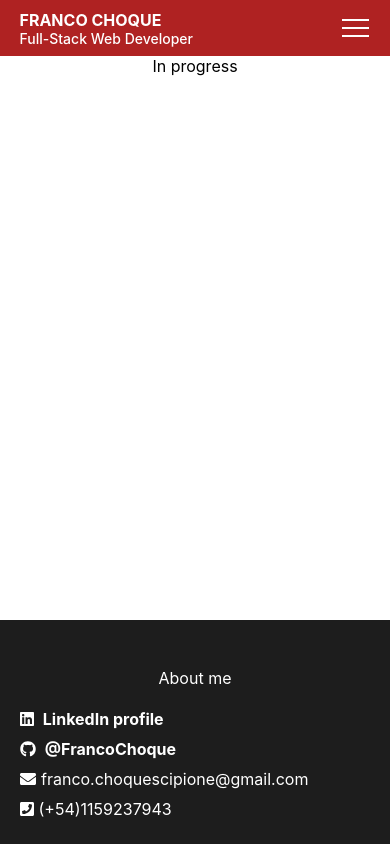
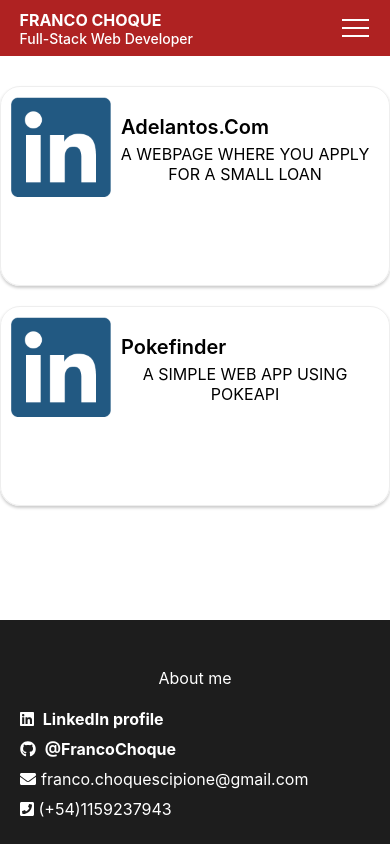
Before and after one commit to FrancoChoque/Curriculum-Vitae, a React (Create React App) app: page /portfolio in a window 390 px wide. Built offline with nearby package versions, Linux system fonts and the light colour scheme.

Commit message:
this is a commit

```diff
--- a/src/App.jsx
+++ b/src/App.jsx
@@ -1,22 +1,13 @@
 import React from 'react';
-import { BrowserRouter, Route, Switch } from 'react-router-dom';
+import { BrowserRouter } from 'react-router-dom';
 import './App.css';
-import Layout from './containers/Layout/Layout';
-import About from './components/About/About';
-import Portfolio from './components/Portfolio/Portfolio';
-import CV from './components/CV/CV';
+import Routes from './routes';
 
 function App() {
   return (
     <div className="App">
       <BrowserRouter>
-        <Switch>
-          <Route path="/cv" exact component={CV} />
-          <Layout>
-            <Route path="/" exact component={About} />
-            <Route path="/portfolio" exact component={Portfolio} />
-          </Layout>
-        </Switch>
+        <Routes />
       </BrowserRouter>
     </div>
   );
--- a/src/components/Navigation/Navbar/NavigationItem/NavigationItem.jsx
+++ b/src/components/Navigation/Navbar/NavigationItem/NavigationItem.jsx
@@ -4,14 +4,12 @@ import { NavLink, withRouter } from 'react-router-dom';
 import { NavHashLink } from 'react-router-hash-link';
 import styles from './NavigationItem.module.css';
 
-const NavigationItem = (props) => {
-  const {
-    children, hashLink, location, path,
-  } = props;
+const NavigationItem = props => {
+  const { children, hashLink, location, path } = props;
   return (
     <li className={styles.NavigationItem}>
       {hashLink ? (
-        <NavHashLink smooth to={`${location.pathname}#${path}`} activeClassName={styles.active} exact>
+        <NavHashLink smooth to={`${location.pathname}#${path}`} exact>
           {children}
         </NavHashLink>
       ) : (
--- /dev/null
+++ b/src/components/Portfolio/Item/Item.jsx
@@ -0,0 +1,30 @@
+import React from 'react';
+import PropTypes from 'prop-types';
+import styles from './Item.module.css';
+import asset from '../../../assets/linkedin.png';
+
+const Item = ({ description, link, name }) => (
+  <div className={styles.Item} role="presentation">
+    <div className={styles.CardContainer}>
+      <img src={asset} />
+      <div style={{ display: 'flex', flexDirection: 'column', width: '100%' }}>
+        <p className={styles.header}>{name}</p>
+        {description}
+      </div>
+    </div>
+  </div>
+);
+
+Item.propTypes = {
+  description: PropTypes.string,
+  link: PropTypes.string,
+  name: PropTypes.name,
+};
+
+Item.defaultProps = {
+  description: '',
+  link: '',
+  name: '',
+};
+
+export default Item;
--- /dev/null
+++ b/src/components/Portfolio/Item/Item.module.css
@@ -0,0 +1,69 @@
+.Item {
+  width: 600px;
+  height: 200px;
+  transition: transform 0.2s; /* Animation */
+  box-shadow: 0 2px 3px #cccccc;
+  padding: 10px;
+  margin: 10px auto;
+  box-sizing: border-box;
+  border-radius: 20px;
+  text-transform: uppercase;
+}
+
+.CardContainer {
+  display: flex;
+  flex-direction: row;
+  align-items: center;
+}
+
+.CardContainer img {
+  height: 175px;
+}
+
+.header {
+  text-align: start;
+  font-size: 30px;
+  font-weight: 600;
+  text-transform: capitalize;
+  margin: 5px 10px;
+}
+
+.StatsContainer {
+  display: flex;
+  height: 100%;
+  flex-direction: column;
+  justify-content: space-around;
+  align-items: flex-start;
+}
+
+.StatsContainerRow {
+  display: flex;
+  flex-direction: row;
+  justify-content: space-around;
+  width: 100%;
+}
+
+@media (max-width: 600px) {
+  .Item {
+    width: 100%;
+    height: 200px;
+    border: 1px solid #eeeeee;
+    box-shadow: 0 2px 3px #cccccc;
+    padding: 10px;
+    margin: 10px auto;
+    box-sizing: border-box;
+  }
+
+  .header {
+    font-size: 20px;
+  }
+
+  .CardContainer img {
+    height: 100px;
+  }
+}
+
+.Item:hover {
+  cursor: pointer;
+  transform: scale(1.1);
+}
--- a/src/components/Portfolio/Portfolio.jsx
+++ b/src/components/Portfolio/Portfolio.jsx
@@ -1,9 +1,5 @@
 import React from 'react';
 
-const Portfolio = () => (
-  <div>
-    In progress
-  </div>
-);
+const Portfolio = () => <div>In progress</div>;
 
 export default Portfolio;
--- /dev/null
+++ b/src/pages/PortfolioPage.jsx
@@ -0,0 +1,15 @@
+import React from 'react';
+import Item from '../components/Portfolio/Item/Item';
+import styles from './PortfolioPage.module.css';
+
+const PortfolioPage = () => (
+  <div className={styles.PortfolioPage}>
+    <Item
+      name="Adelantos.com"
+      description="A webpage where you apply for a small loan"
+    />
+    <Item name="Pokefinder" description="A simple web app using PokeApi" />
+  </div>
+);
+
+export default PortfolioPage;
--- /dev/null
+++ b/src/pages/PortfolioPage.module.css
@@ -0,0 +1,6 @@
+.PortfolioPage {
+  display: flex;
+  flex-direction: row;
+  flex-wrap: wrap;
+  margin: 20px auto;
+}
--- /dev/null
+++ b/src/routes.jsx
@@ -0,0 +1,18 @@
+import React from 'react';
+import { Switch, Route } from 'react-router-dom';
+import Layout from './containers/Layout/Layout';
+import About from './components/About/About';
+import CV from './components/CV/CV';
+import PortfolioPage from './pages/PortfolioPage';
+
+const Routes = () => (
+  <Switch>
+    <Route path="/cv" exact component={CV} />
+    <Layout>
+      <Route path="/" exact component={About} />
+      <Route path="/portfolio" exact component={PortfolioPage} />
+    </Layout>
+  </Switch>
+);
+
+export default Routes;
```
Also changed, not shown: src/components/Navigation/Navbar/NavigationItems/NavigationItems.jsx (+4 -10 lines).
